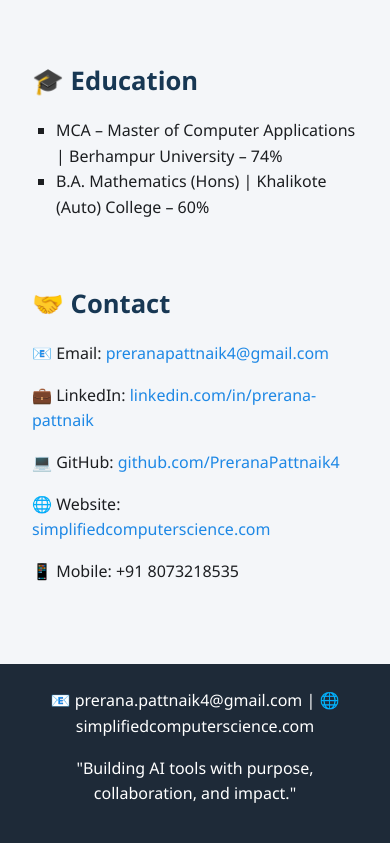
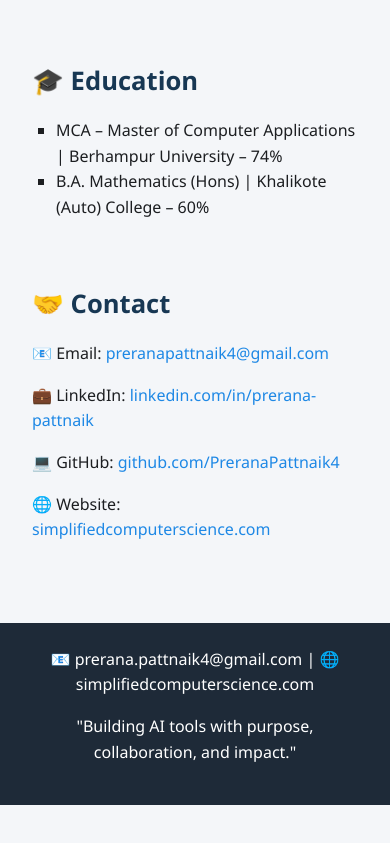
Before and after one commit to PreranaPattnaik4/my-portfolio, a plain HTML site: page index.html in a window 390 px wide. Shown: the part 2531-3374 px from the top of the page. After the commit the page ends 3336 px from the top, so only its background shows below. Drawn offline with Linux system fonts and the light colour scheme.

Commit message:
Remove phone number from portfolio contact section

```diff
--- a/index.html
+++ b/index.html
@@ -192,7 +192,7 @@
     <p>💼 LinkedIn: <a href="https://www.linkedin.com/in/prerana-pattnaik/" target="_blank">linkedin.com/in/prerana-pattnaik</a></p>
     <p>💻 GitHub: <a href="https://github.com/PreranaPattnaik4" target="_blank">github.com/PreranaPattnaik4</a></p>
     <p>🌐 Website: <a href="https://simplifiedcomputerscience.com" target="_blank">simplifiedcomputerscience.com</a></p>
-    <p>📱 Mobile: +91 8073218535</p>
+
   </section>
 
   <footer>
```
